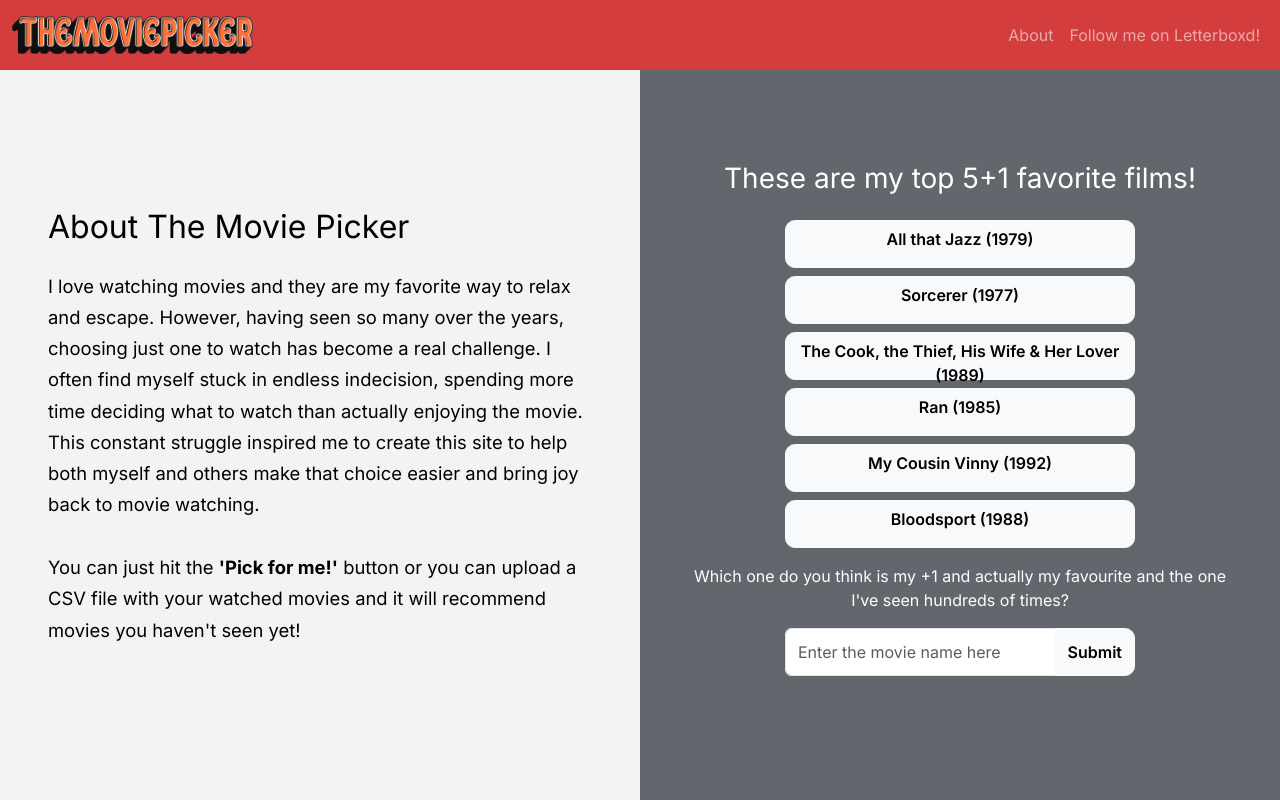
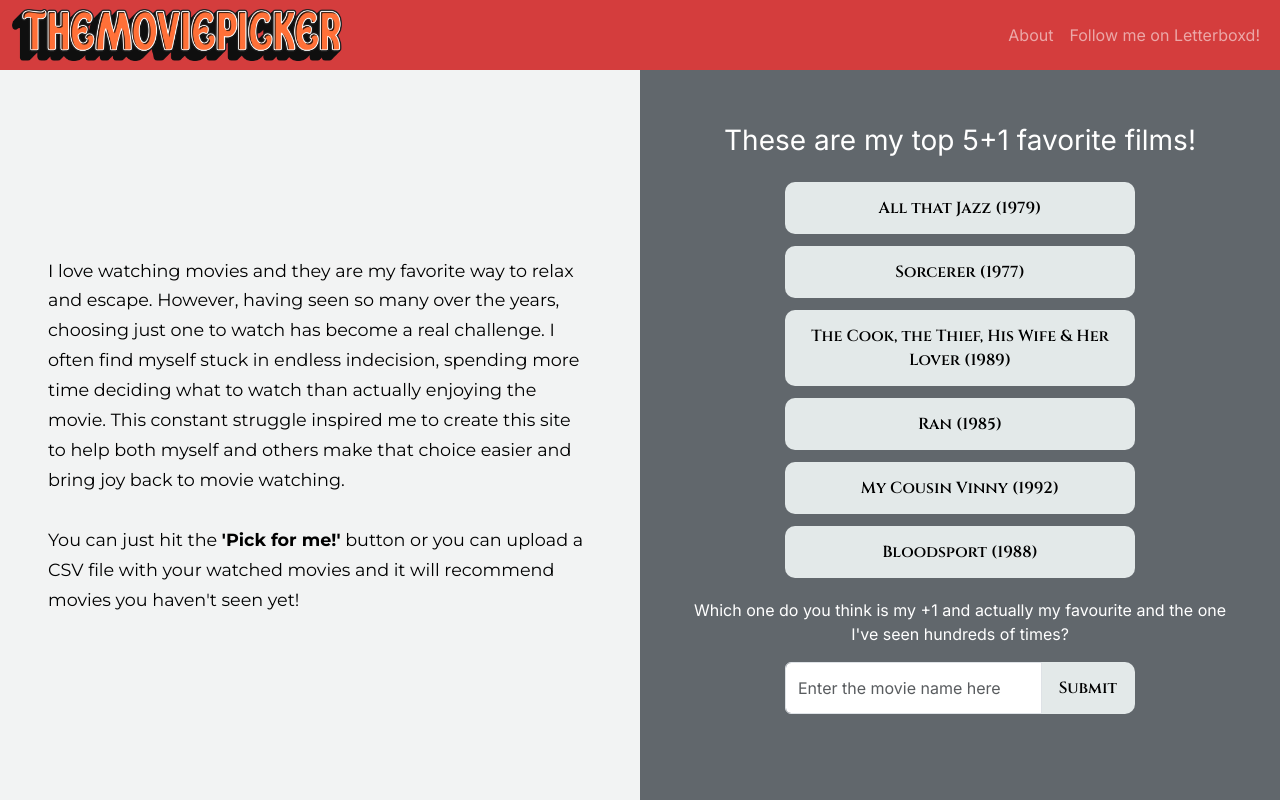
Before and after one commit to xenkou90/the-movie-picker, a Flask app: page /about in a window 1280 px wide. Run offline with Flask 3, Linux system fonts and the light colour scheme.

Commit message:
Made stylistic changes

```diff
--- a/static/style.css
+++ b/static/style.css
@@ -5,6 +5,8 @@
 
 /* Import Inter font family from Google Fonts */
 @import url('https://fonts.googleapis.com/css2?family=Inter:wght@300;400;600;700&display=swap');
+@import url('https://fonts.googleapis.com/css2?family=Cinzel:wght@400;600;700&display=swap');
+@import url('https://fonts.googleapis.com/css2?family=Montserrat:wght@400;600;700&display=swap');
 
 /* Ensure full height for layout calculations */
 html, body {
@@ -33,9 +38,17 @@ body {
 }
 
 .logo {
-    height: 38px;              /* Scales well on mobile + desktop */
+    height: 52px;              /* Scales well on mobile + desktop */
 }
 
+.nav-link {
+    transition: color 0.3s ease, text-shadow 0.3s ease;
+}
+
+.nav-link:hover {
+    color: #fff;
+    text-shadow: 0 0 6px rgba(255,255,255,0.7);
+}
 
 
 /* ---------------------------------------------------------
@@ -184,49 +202,85 @@ body {
 
 /* Movie poster on the left */
 .movie-poster {
-    width: 180px;             /* Larger for visual impact */
+    width: 250px;             /* Larger for visual impact */
+    border: 2px solid rgba(0,0,0,0.08);
     border-radius: 12px;
     flex-shrink: 0;
-    box-shadow: 0 4px 12px rgba(0,0,0,0.3);
+    box-shadow: 0 6px 16px rgba(0,0,0,0.35);
 }
 
 /* Right-side text group */
 .movie-info {
-    flex: 1;                  /* Take remaining space */
+    flex: 2;                  /* Take remaining space */
 }
 
 /* Title styling */
 .movie-title {
-    font-size: 1.2rem;
+    font-size: 1.5rem;
     font-weight: 700;
     margin-bottom: 8px;
+    letter-spacing: 0.3px;
     color: #000;
 }
 
 /* Overview description */
 .movie-overview {
-    font-size: 0.95rem;
-    color: #333;
+    font-size: 1rem;
+    color: #222;
     line-height: 1.35;
     margin-bottom: 8px;
 }
 
 /* Release date text */
-.movie-date {
+.movie-date strong {
     font-size: 0.85rem;
+    font-weight: 800;
     color: #444;
 }
-
 
 
 /* ---------------------------------------------------------
    ABOUT PAGE TEXT BLOCK
 ----------------------------------------------------------*/
 .about-text {
-    max-width: 600px;
+    font-family: 'Montserrat', sans-serif;
+    font-size: 1.1rem;
+    margin: 0 auto;
+    max-width: 800px;
     color: #000;
+    line-height: 1.7;
+
+    -webkit-font-smoothing: antialiased;
+    -moz-osx-font-smoothing: grayscale;
 }
 
+.about-page-buttons a {
+    margin-bottom: 12px !important;
+}
+
+
+/* ---------------------------------------------------------
+   ABOUT PAGE — Favorite Movie Buttons
+----------------------------------------------------------*/
+.about-movie-btn {
+    font-family: 'Cinzel', serif;
+    background-color: #e3e9e9;
+    color: #000;
+    padding: 12px 16px;
+    border-radius: 10px;
+    font-weight: 600;
+    text-align: center;
+    text-decoration: none;
+    border: 2px solid transparent;
+    transition: 0.25s ease;
+}
+
+.about-movie-btn:hover {
+    background-color: #d43d3d;
+    color: #fff;
+    border-color: #d43d3d;
+    transform: translateY(-2px);
+}
 
 
 /* ---------------------------------------------------------
--- a/templates/about.html
+++ b/templates/about.html
@@ -47,11 +47,8 @@
                  ============================= -->
             <div class="col-12 col-md-6 left-side d-flex flex-column justify-content-center align-items-start p-5">
 
-                <!-- Section Title -->
-                <h2 class="mb-4">About The Movie Picker</h2>
-
                 <!-- Intro + explanation paragraph -->
-                <p class="about-text" style="font-size: 1.15rem; line-height: 1.7;">
+                <p class="about-text"">
                     I love watching movies and they are my favorite way to relax and escape.
                     However, having seen so many over the years, choosing just one to watch has
                     become a real challenge. I often find myself stuck in endless indecision,
@@ -78,15 +75,15 @@
 
 
                 <!-- Buttons linking to Letterboxd film pages -->
-                <div class="d-flex flex-column w-100" style="max-width: 350px;">
+                <div class="d-flex flex-column w-100 about-page-buttons" style="max-width: 350px;">
 
                     <!-- 6 film buttons -->
-                    <a href="https://letterboxd.com/film/all-that-jazz/" target="_blank" class="btn btn-light mb-2">All that Jazz (1979)</a>
-                    <a href="https://letterboxd.com/film/sorcerer/" target="_blank" class="btn btn-light mb-2">Sorcerer (1977)</a>
-                    <a href="https://letterboxd.com/film/the-cook-the-thief-his-wife-her-lover/" target="_blank" class="btn btn-light mb-2">The Cook, the Thief, His Wife & Her Lover (1989)</a>
-                    <a href="https://letterboxd.com/film/ran/" target="_blank" class="btn btn-light mb-2">Ran (1985)</a>
-                    <a href="https://letterboxd.com/film/my-cousin-vinny/" target="_blank" class="btn btn-light mb-2">My Cousin Vinny (1992)</a>
-                    <a href="https://letterboxd.com/film/bloodsport/" target="_blank" class="btn btn-light mb-2">Bloodsport (1988)</a>
+                    <a href="https://letterboxd.com/film/all-that-jazz/" target="_blank" class="about-movie-btn mb-2">All that Jazz (1979)</a>
+                    <a href="https://letterboxd.com/film/sorcerer/" target="_blank" class="about-movie-btn mb-2">Sorcerer (1977)</a>
+                    <a href="https://letterboxd.com/film/the-cook-the-thief-his-wife-her-lover/" target="_blank" class="about-movie-btn mb-2">The Cook, the Thief, His Wife & Her Lover (1989)</a>
+                    <a href="https://letterboxd.com/film/ran/" target="_blank" class="about-movie-btn mb-2">Ran (1985)</a>
+                    <a href="https://letterboxd.com/film/my-cousin-vinny/" target="_blank" class="about-movie-btn mb-2">My Cousin Vinny (1992)</a>
+                    <a href="https://letterboxd.com/film/bloodsport/" target="_blank" class="about-movie-btn mb-2">Bloodsport (1988)</a>
 
                 </div>
 
@@ -106,7 +103,7 @@
                         placeholder="Enter the movie name here">
 
                     <!-- Submit guess button -->
-                    <button id="guess-btn" type="button" class="btn btn-light">Submit</button>
+                    <button id="guess-btn" type="button" class="about-movie-btn">Submit</button>
 
                 </div>
 
```
Also changed, not shown: other parts of static/style.css (+20 -12 lines), templates/index.html (+9 -2 lines).
